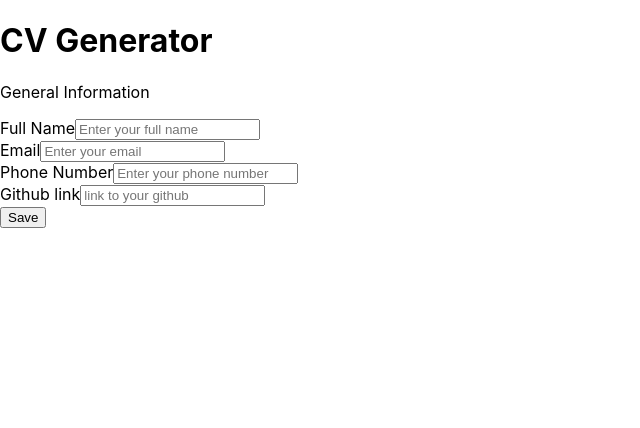
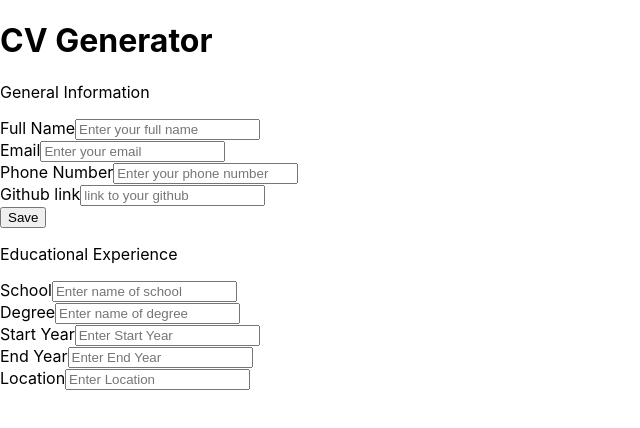
Before and after one commit to MichelleAppiah17/cv_aplication, a React (Create React App) app: page / in a window 1280 px wide. Shown: the top 428 px of the page, without its empty margins (0-640 px from the left). Built offline with nearby package versions, Linux system fonts and the light colour scheme.

Commit message:
education experience inputs

```diff
--- a/src/EduExperience.js
+++ b/src/EduExperience.js
@@ -1,8 +1,85 @@
-// EducationalExperience.js
-import React from 'react';
 
-function EducationalExperience({ educationalExperience, setEducationalExperience }) {
-  // Add logic to add, edit, and delete educational experiences
+import React, {useState,useEffect} from 'react';
+
+function EducationalExperience(props){
+  const [school, setSchool] = useState('')
+  const [degree, setDegree] = useState('')
+  const [startYear, setStartyear] = useState('')
+  const [endYear, setEndyear] = useState('')
+  const [location, setLocation] = useState('')
+
+  useEffect(() => {
+    if(props.isEditing){
+      setSchool(props.infoToEdit.school);
+      setDegree(props.infoToEdit.degree);
+      setStartyear(props.infoToEdit.startYear);
+      setEndyear(props.infoToEdit.startYear);
+      setLocation(props.infoToEdit.location)
+    }
+  },[props.isEditing,props.infoToEdit]);
+
+  const isFormValid = () =>{
+    return school.length && degree.length && startYear.length && endYear.length && location.length
+  }
+
+  return(
+    <div className='educationalExperience'>
+      <div className='eduExperienceDiv'>
+        <div className='formSectionTitle'>
+          <p>Educational Experience</p>
+        </div>
+      </div>
+      <form>
+        <div className='inputContainer'>
+          <label htmlFor='school'>School</label>
+          <input
+            type='text'
+            id='school'
+            name='school'
+            placeholder='Enter name of school'
+          />
+        </div>
+        <div className='inputContainer'>
+          <label htmlFor='degree'>Degree</label>
+          <input
+             type='text'
+             id='degree'
+             name='degree'
+             placeholder='Enter name of degree'
+          />
+        </div>
+        <div className='inputContainer'>
+          <label htmlFor='startYear'>Start Year</label>
+          <input
+             type='year'
+             id='startYear'
+             name='startYear'
+             placeholder='Enter Start Year'
+          />
+        </div>
+        <div className='inputContainer'>
+          <label htmlFor='endYear'>End Year</label>
+          <input
+             type='year'
+             id='endYear'
+             name='endYear'
+             placeholder='Enter End Year'
+          />
+        </div>
+        <div className='inputContainer'>
+          <label htmlFor='location'>Location</label>
+          <input
+             type='text'
+             id='location'
+             name='location'
+             placeholder='Enter Location'
+          />
+        </div>
+      </form>
+
+    </div>
+  )
+
 }
 
 export default EducationalExperience;
```
